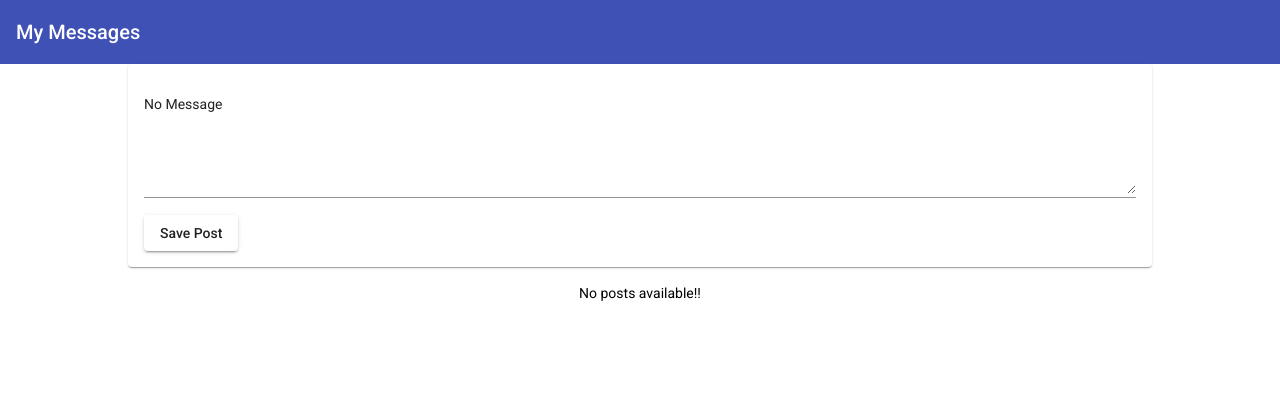
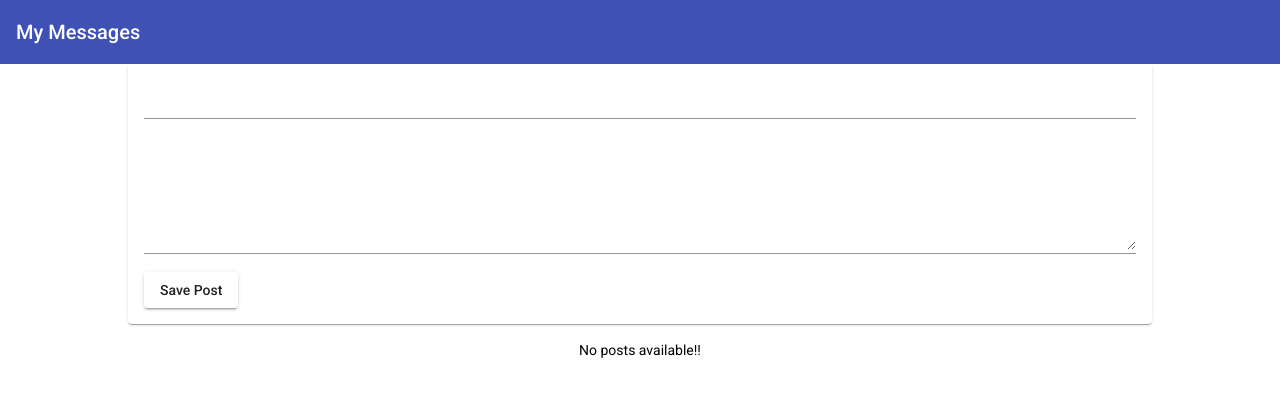
Before and after one commit to look4suman/mean-course-updated, an Angular app: page / in a window 1280 px wide. Shown: the top 394 px of the page. Built offline with nearby package versions, Linux system fonts and the light colour scheme.

Commit message:
added input and output events

```diff
--- a/src/app/app.component.html
+++ b/src/app/app.component.html
@@ -1,5 +1,5 @@
 <app-header></app-header>
 <main>
-  <app-post-create></app-post-create>
-  <app-post-list></app-post-list>
+  <app-post-create (postCreated)="onPostAdded($event)"></app-post-create>
+  <app-post-list [posts]="storedPosts"></app-post-list>
 </main>
--- a/src/app/app.component.ts
+++ b/src/app/app.component.ts
@@ -1,4 +1,5 @@
 import { Component } from '@angular/core';
+import { IPost } from './models/post';
 
 @Component({
   selector: 'app-root',
@@ -6,5 +7,9 @@ import { Component } from '@angular/core';
   styleUrls: ['./app.component.css']
 })
 export class AppComponent {
-  title = 'mean-course';
+  storedPosts: IPost[] = [];
+
+  onPostAdded(post) {
+    this.storedPosts.push(post);
+  }
 }
--- a/src/app/posts/post-create/post-create.component.html
+++ b/src/app/posts/post-create/post-create.component.html
@@ -1,6 +1,9 @@
 <mat-card>
-  <mat-form-field class="example-form-field">
-    <textarea rows="6" matInput [(ngModel)]="newPost"></textarea>
+  <mat-form-field>
+    <input type="text" matInput [(ngModel)]="enteredTitle">
   </mat-form-field>
-  <button mat-raised-button (click)="onAddPost(newPost)">Save Post</button>
+  <mat-form-field>
+    <textarea rows="6" matInput [(ngModel)]="enteredContent"></textarea>
+  </mat-form-field>
+  <button mat-raised-button (click)="onAddPost()">Save Post</button>
 </mat-card>
--- a/src/app/posts/post-create/post-create.component.ts
+++ b/src/app/posts/post-create/post-create.component.ts
@@ -1,4 +1,5 @@
-import { Component, OnInit } from '@angular/core';
+import { Component, OnInit, EventEmitter, Output } from '@angular/core';
+import { IPost } from '../../models/post';
 
 @Component({
   selector: 'app-post-create',
@@ -7,15 +8,23 @@ import { Component, OnInit } from '@angular/core';
 })
 export class PostCreateComponent implements OnInit {
 
-  newPost: string = "No Message";
+  enteredTitle: string = '';
+  enteredContent: string = '';
+
+  @Output() postCreated = new EventEmitter();
 
   constructor() { }
 
   ngOnInit(): void {
   }
 
-  onAddPost(message: string) {
-    this.newPost = message;
+  onAddPost() {
+    const post: IPost = {
+      title: this.enteredTitle,
+      content: this.enteredContent
+    };
+
+    this.postCreated.emit(post);
   }
 
 }
--- a/src/app/posts/post-list/post-list.component.ts
+++ b/src/app/posts/post-list/post-list.component.ts
@@ -1,4 +1,4 @@
-import { Component, OnInit } from '@angular/core';
+import { Component, OnInit, Input } from '@angular/core';
 import { IPost } from '../../models/post'
 
 @Component({
@@ -7,12 +7,8 @@ import { IPost } from '../../models/post'
   styleUrls: ['./post-list.component.css']
 })
 export class PostListComponent implements OnInit {
-  posts: IPost[] = [];
-  // posts: IPost[] = [
-  //   { title: 'First Post', content: 'This is First Post"s content' },
-  //   { title: 'Second Post', content: 'This is Second Post"s content' },
-  //   { title: 'Third Post', content: 'This is Third Post"s content' }
-  // ];
+  @Input() posts: IPost[] = [];
+
   constructor() { }
 
   ngOnInit(): void {
--- a/tsconfig.app.json
+++ b/tsconfig.app.json
@@ -2,7 +2,6 @@
 {
   "extends": "./tsconfig.base.json",
   "compilerOptions": {
-    "experimentalDecorators": true,
     "outDir": "./out-tsc/app",
     "types": []
   },
--- a/tsconfig.base.json
+++ b/tsconfig.base.json
@@ -6,9 +6,9 @@
     "baseUrl": "./",
     "outDir": "./dist/out-tsc",
     "sourceMap": true,
+    "experimentalDecorators": true,
     "declaration": false,
     "downlevelIteration": true,
-    "experimentalDecorators": true,
     "moduleResolution": "node",
     "importHelpers": true,
     "target": "es2015",
```
Also changed, not shown: tsconfig.json (+5 -3 lines).
